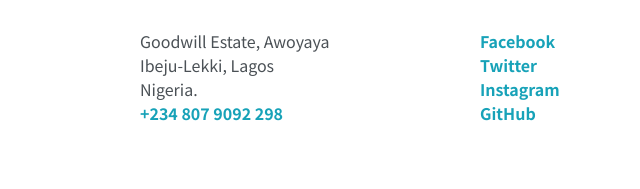
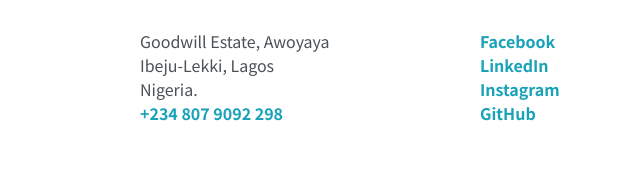
Before and after one commit to ccurves/ccurves.github.io, a plain HTML site: page index.html in a window 1280 px wide. Shown: the part 2407-2596 px from the top of the page, 0-640 px from the left. Drawn offline with Linux system fonts and the light colour scheme.

Commit message:
added linkedin

```diff
--- a/index.html
+++ b/index.html
@@ -265,7 +265,7 @@
 
                     <ul class="s-footer__list md" style="padding: 0;">
                         <li><a href=" https://www.facebook.com/ccurvesgraphics">Facebook</a></li>
-                        <li><a href="https://twitter.com/simon_zuriel">Twitter</a></li>
+                        <li><a href="https://www.linkedin.com/in/simon-covenant-3967271ba/">LinkedIn</a></li>
                         <li><a href="https://www.instagram.com/ccurves_graphics/">Instagram</a></li>
                         <li><a href="https://github.com/ccurves">GitHub</a></li>
                     </ul>
```
